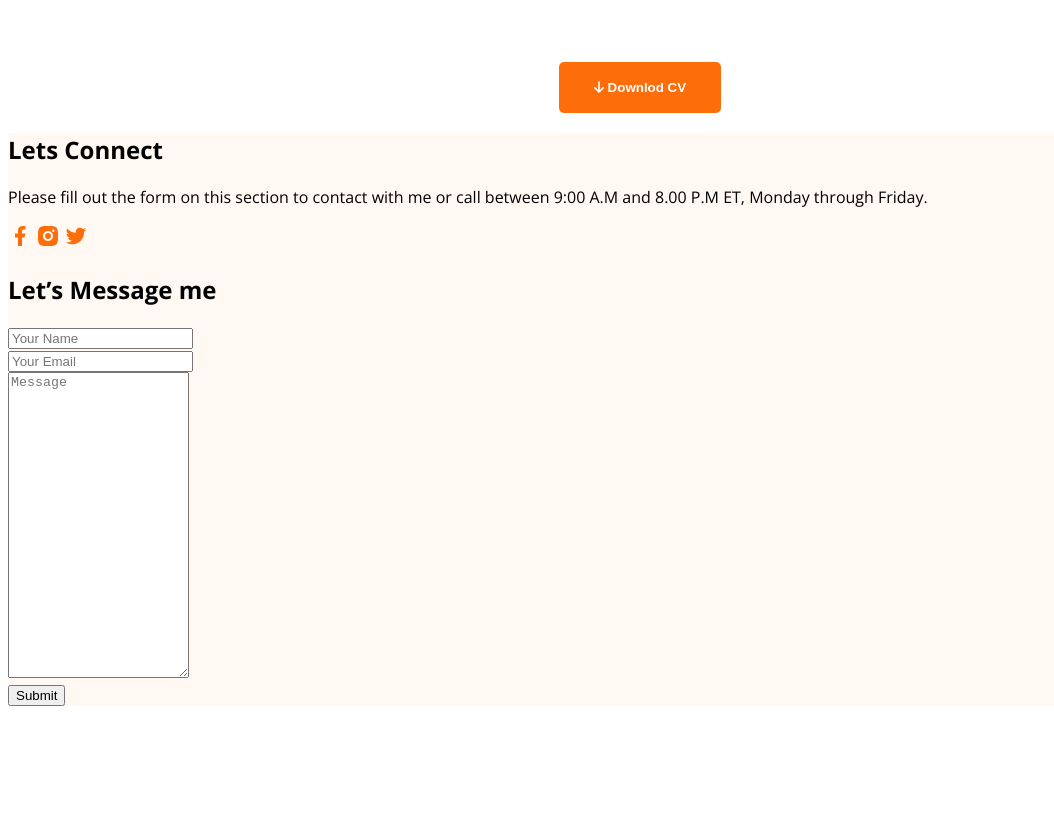
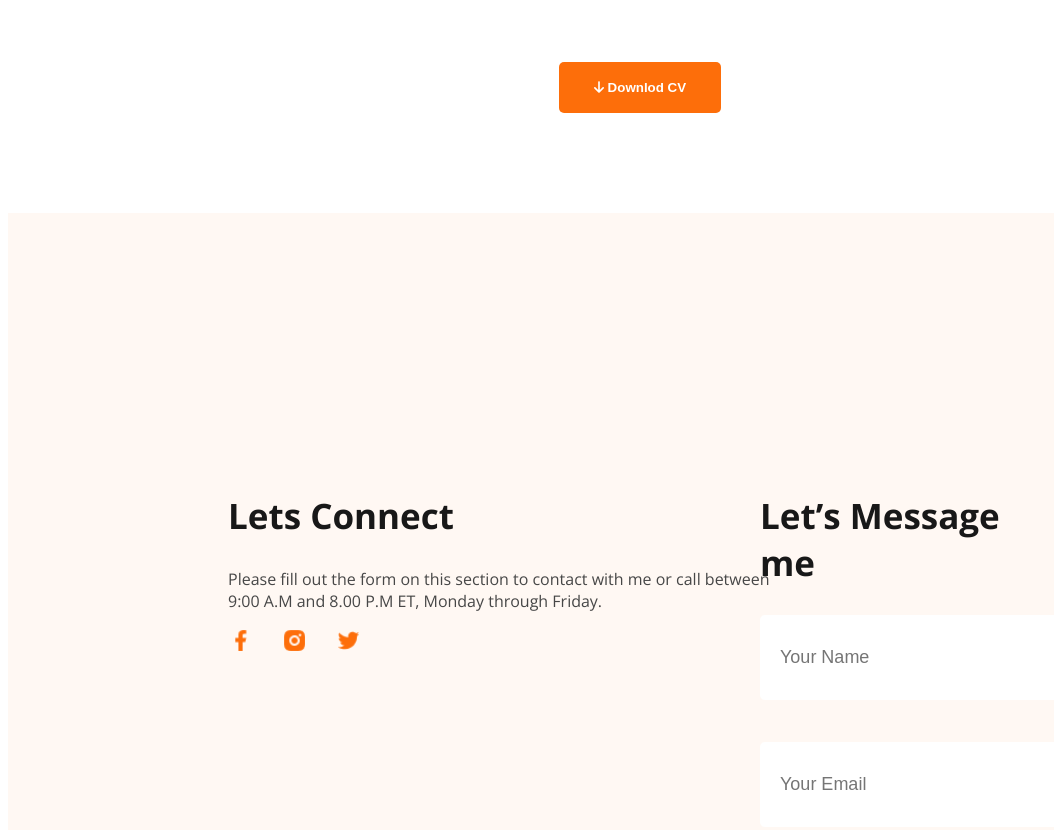
Before and after one commit to yasirhamidshourav/portfolio-prectice-00, a plain HTML site: page index.html in a window 1280 px wide. Shown: the part 3140-3970 px from the top of the page, without its empty margins (0-1054 px from the left). Before the commit the page ends 3854 px from the top, so only its background shows below. Drawn offline with nearby package versions, Linux system fonts and the light colour scheme.

Commit message:
footer section

```diff
--- a/style.css
+++ b/style.css
@@ -209,3 +209,55 @@ main{
     font-weight: bold;
     color: #474747;
 }
+
+
+
+footer{
+    display: flex;
+    gap: 120px;
+    padding: 120px 220px;
+    margin-top: 100px;
+    margin-bottom: 100px;
+}
+.footer-section{
+    width: 50%;
+    padding-top: 130px;
+}
+footer input[type="text"], input[type="email"], textarea{
+    height: 65px;
+    border-radius: 5px;
+    background-color: #FFFFFF;
+    color: #757575;
+    display: block;
+    width: 100%;
+    padding: 10px 20px;
+    margin-bottom: 20px;
+    font-size: 18px;
+    border: none;
+}
+footer textarea{
+    height: 180px;
+
+}
+.footer-button{
+        background-color: #fd6e0a;
+    color: white;
+    font-weight: bold;
+    border-radius: 5px;
+    padding: 18px 35px;
+    border: none;
+}
+.footer-section h1{
+    font-size: 35px;
+    font-weight: bold;
+    color: #181818;
+}
+.footer-section p{
+    color: #474747;
+    width: 560px;
+}
+.footer-section div img{
+    width: 25px;
+    height: 25px;
+    margin-right: 25px;
+}
```
